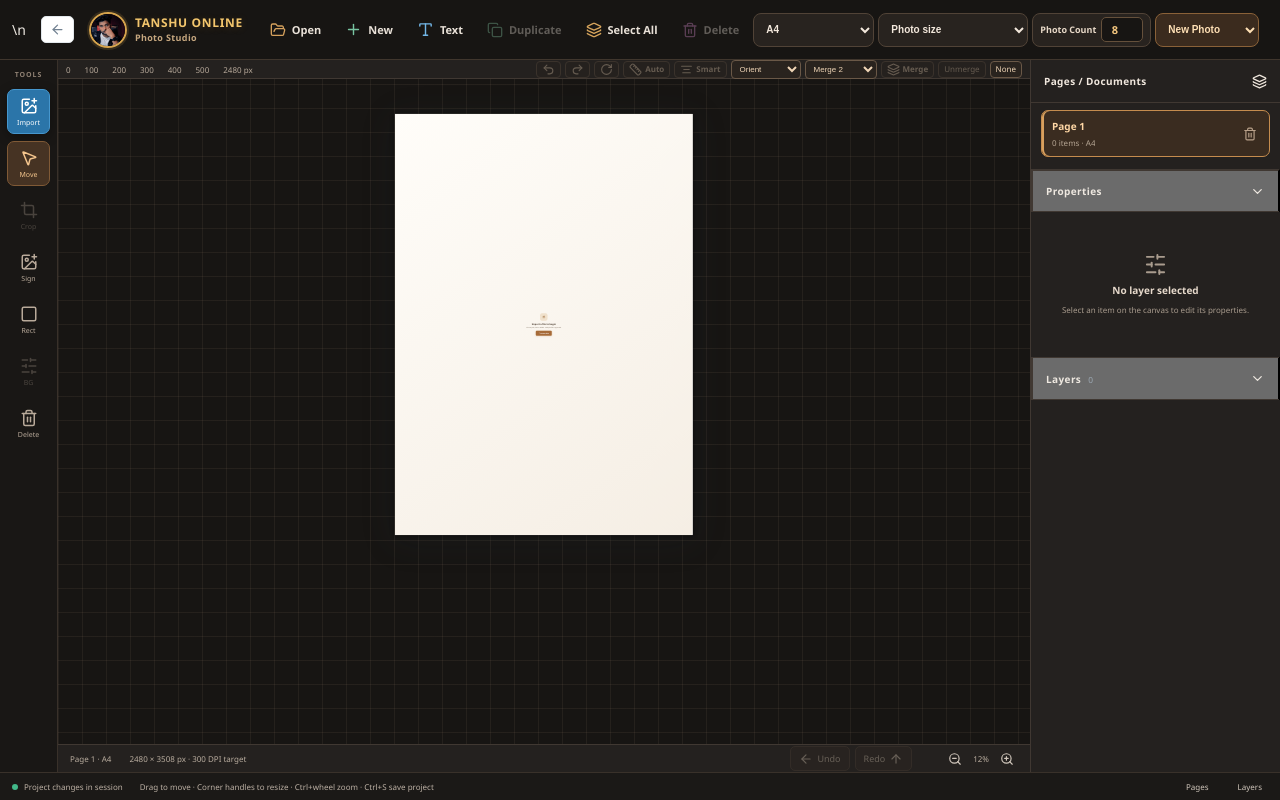
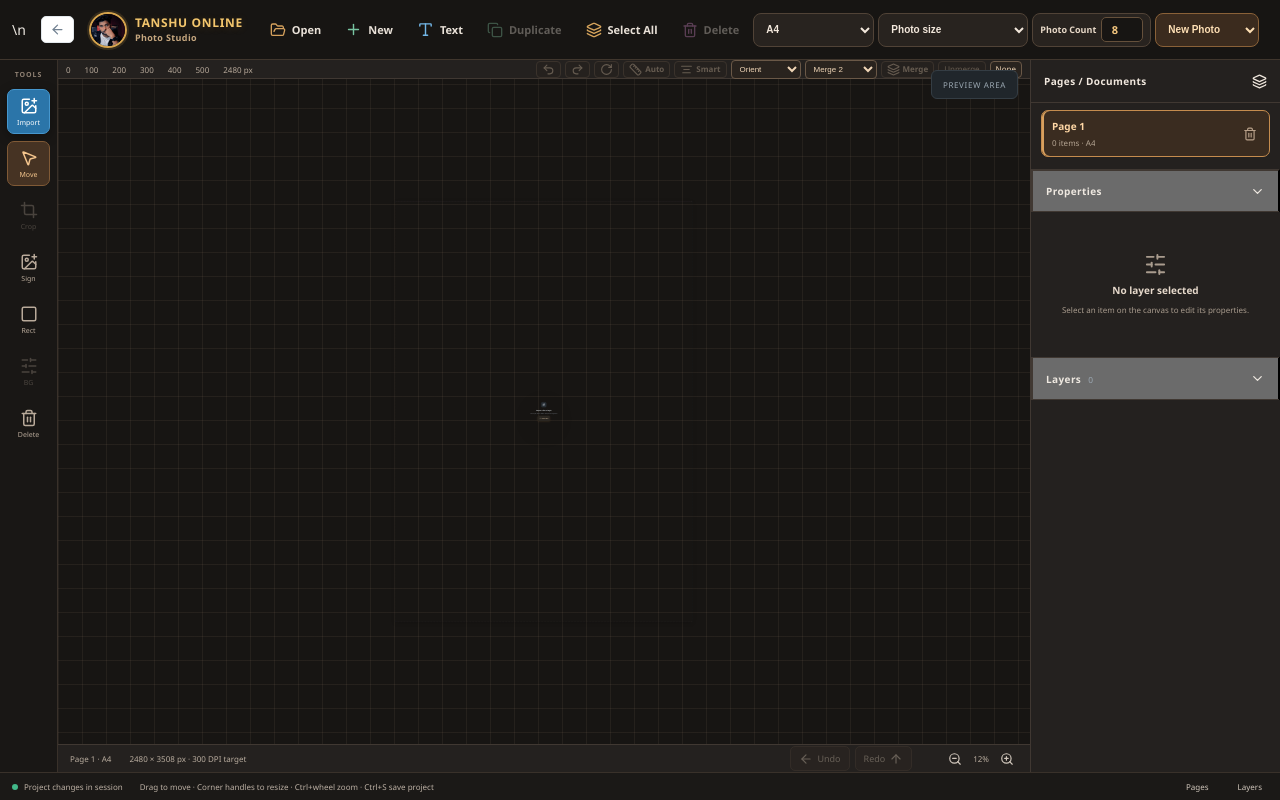
Before and after one commit to tanshuonline-cell/tanshu-one-desktop, a React (Vite) app: page / in a window 1280 px wide. Both pictures are taken after a click on the button "Open Auto Passport Photo Maker". Built offline with nearby package versions, Linux system fonts and the light colour scheme.

Commit message:
Style premium dark empty A4 preview and centered import state

```diff
--- a/src/PhotoStudio.css
+++ b/src/PhotoStudio.css
@@ -326,3 +326,15 @@
 .ps-sheet-floating-actions .ps-inline-control option{background:#29231e;color:#f0d6b7}
 .ps-sheet-floating-actions .ps-orientation-control{width:70px}
 .ps-sheet-floating-actions .ps-merge-count-control{width:72px}
+
+/* Premium first-open empty preview — scoped only to a blank page */
+.ps-canvas-scroll.is-empty{align-items:center;justify-content:center;padding:24px;overscroll-behavior:contain}
+.ps-paper.ps-paper-empty{background:transparent!important;border:1px dashed #4b555e;box-shadow:none!important;overflow:visible}
+.ps-paper-empty .ps-empty-page{inset:0;background:transparent;gap:13px;color:#aeb7bf}
+.ps-paper-empty .ps-empty-icon{width:44px;height:44px;border-radius:12px;background:#262d33;border:1px solid #3b444c;color:#c4cdd5}
+.ps-paper-empty .ps-empty-page strong{font-size:12px;color:#e4e9ed;font-weight:650}
+.ps-paper-empty .ps-empty-page span{font-size:9px;color:#9ba6b0;letter-spacing:.01em}
+.ps-paper-empty .ps-empty-page button{height:31px;margin-top:2px;padding:0 13px;display:flex;align-items:center;gap:7px;border:1px solid #514638;border-radius:7px;background:#292621;color:#f0d4b2;font-size:9px;transition:background .15s,border-color .15s}
+.ps-paper-empty .ps-empty-page button:hover{background:#3a3026;border-color:#8a6947}
+.ps-workspace:has(.ps-paper-empty){position:relative}
+.ps-workspace:has(.ps-paper-empty)::after{content:"PREVIEW AREA";position:absolute;right:12px;top:10px;z-index:2;padding:8px 11px;border:1px solid #343d44;border-radius:6px;background:#20262b;color:#9ba8b2;font-size:8px;letter-spacing:.08em;pointer-events:none}
```
